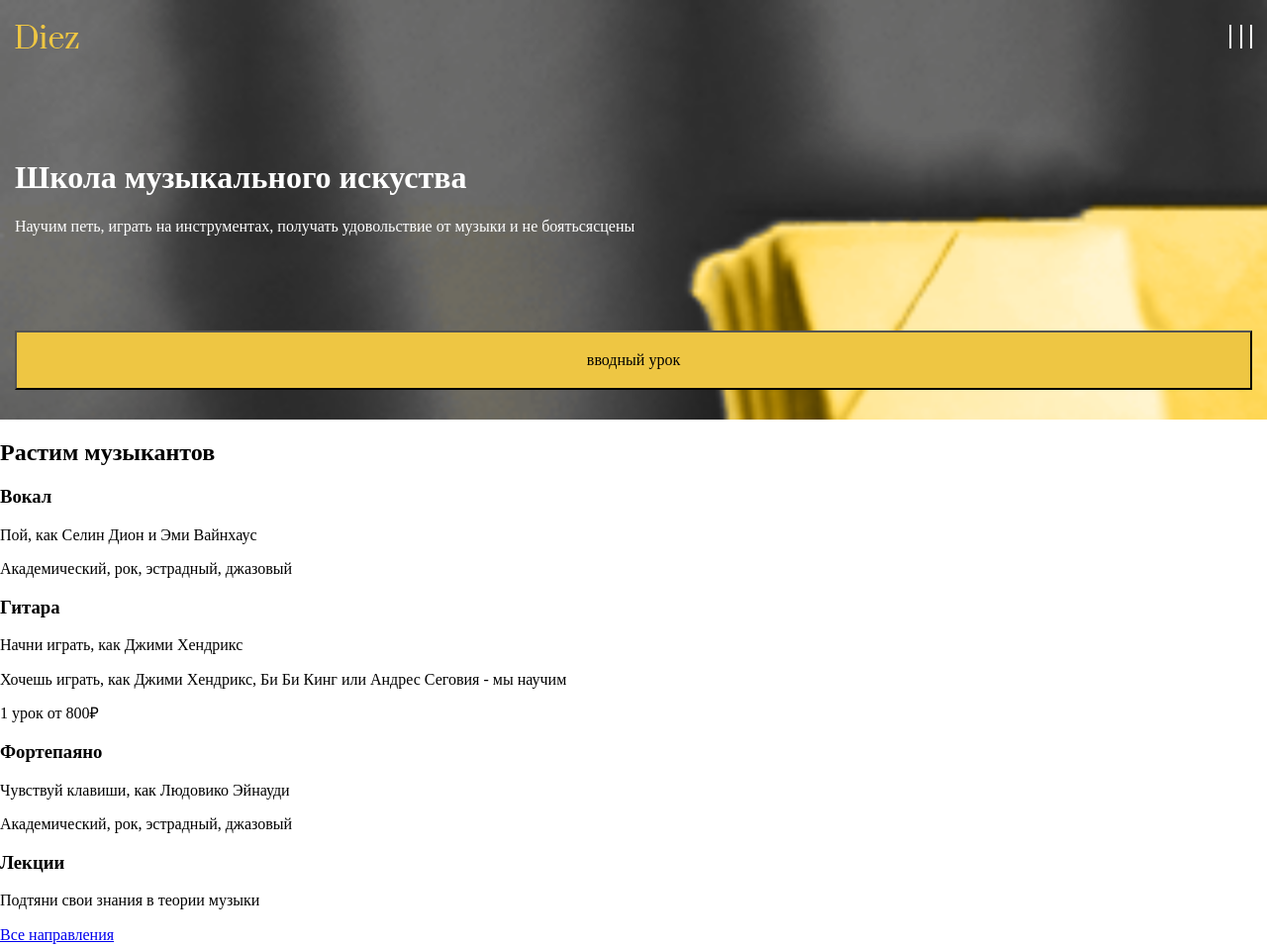
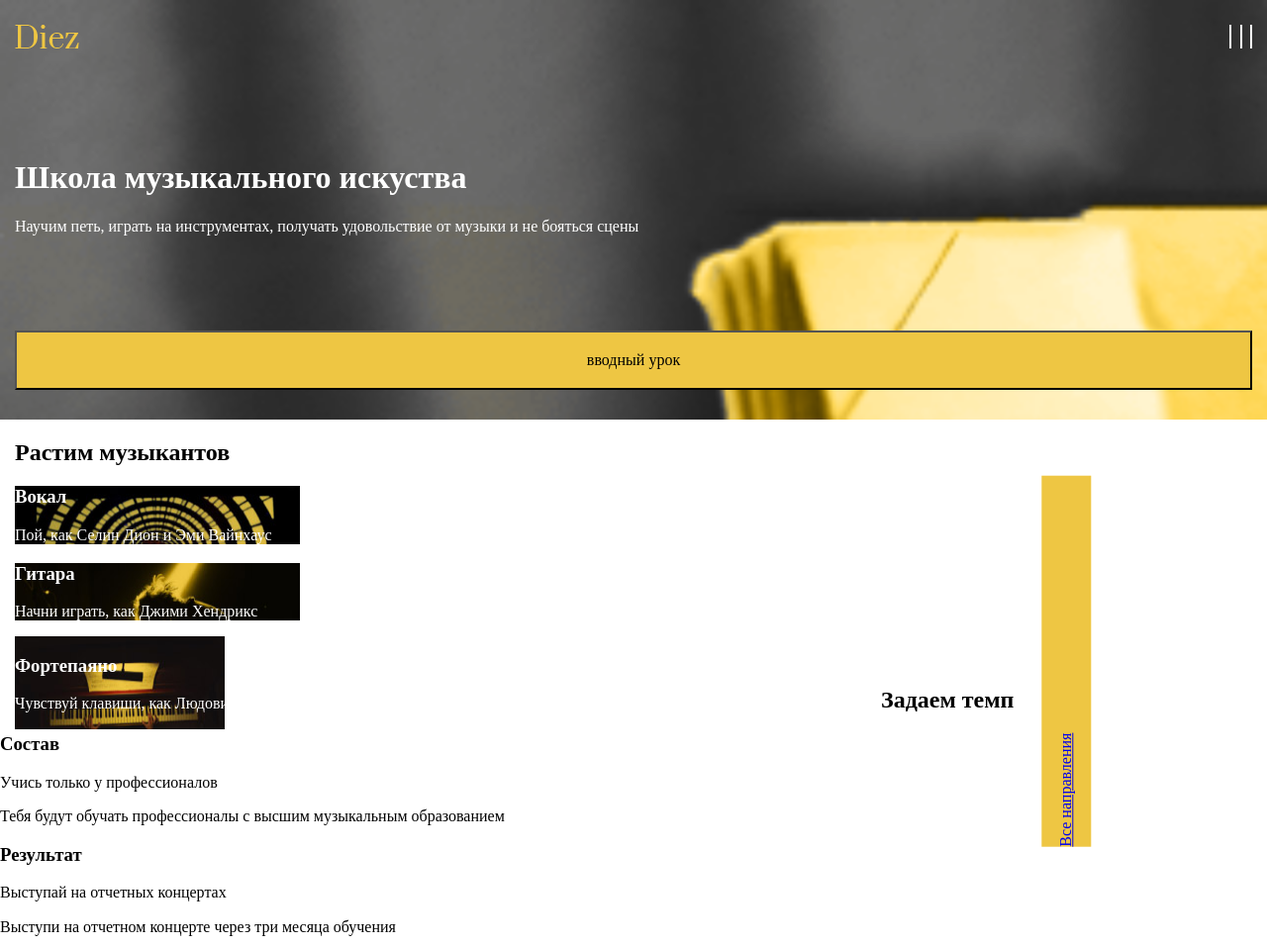
Before and after one commit to Mikman83/Diez, a plain HTML site: page index.html in a window 1280 px wide. Shown: the top 956 px of the page at 99% size. Drawn offline with Linux system fonts and the light colour scheme.

Commit message:
Second Commit

```diff
--- a/css/style.css
+++ b/css/style.css
@@ -4,16 +4,26 @@
 
 
 	.header__container,
-	.promo__row {
+	.promo__row,
+	.direction__container {
 		padding-left: 15px;
 		padding-right: 15px;
 	}
 
 	.header__logo {
-	background-image: url('../img/css_sprites.png');
-	background-repeat: no-repeat;
+		background-image: url('../img/css_sprites.png');
+		background-repeat: no-repeat;
 	}
 
+	.direction__vocal--text-desc,
+	.direction__guitar--text-desc,
+	.direction__guitar--text-price,
+	.promo__text--desc,
+	.promo__form-desc,
+	.direction__piano--text-desc,
+	.direction__lessons-desc {
+		display: none;
+	}
 
 
 	/*HEADER*/
@@ -130,10 +140,6 @@
 		background-size: cover;
 	}
 
-	.promo__text--desc {
-		display: none;
-	}
-
 	.promo__btn--mobile {
 		background-color: #eec643;
 		height: 60px;
@@ -141,9 +147,44 @@
 		margin-top: 80px;
 	}
 
-	.promo__form-desc {
-		display: none;
+
+	/*DIRECTION*/
+
+
+	.direction__vocal {
+		background-image: url(../img/directions_card_img_2.jpg);
+		background-repeat: no-repeat;
+		width: 100%;
+		color: #fff;
 	}
+
+	.direction__guitar {
+		background-image: url(../img/directions_card_img_1.jpg);
+		background-repeat: no-repeat;
+		width: 100%;
+		color: #fff;
+	}
+
+	.direction__piano {
+		background-image: url(../img/directions_card_img_3.jpg);
+		background-repeat: no-repeat;
+		width: 70%;
+		color: #fff;
+		float: left;
+		display: inline-block;
+	}
+
+	.direction__item {
+		float: right;
+		transform: rotate(-90deg);
+		display: inline-block;
+		width: 30%;
+		background-color: #eec643;
+	}
+
+
+
+
 
 }
 
--- a/index.html
+++ b/index.html
@@ -48,7 +48,7 @@
 				<div class="promo__row">
 					<div class="promo__info">
 						<h1 class="promo__title">Школа музыкального искуства</h1>
-						<p class="promo__text--mobil">Научим петь, играть на инструментах, получать удовольствие от музыки и не боятьсясцены</p>
+						<p class="promo__text--mobil">Научим петь, играть на инструментах, получать удовольствие от музыки и не бояться сцены</p>
 						<p class="promo__text--desc">Научим петь, играть на инструментах, не бояться сцены и получать удовольствие от музыки</p>
 						<button class="promo__btn--mobile">вводный урок</button>
 					</div>
@@ -76,25 +76,25 @@
 			<div class="direction__container">
 				<div class="direction__row">
 					<h2 class="direction__header">Растим музыкантов</h2>
-					<div class="direction__item">
-						<h3 class="direction__item--header">Вокал</h3>
-						<p class="direction__item--text-mobile">Пой, как Селин Дион и Эми Вайнхаус</p>
-						<p class="direction__item--text-desc">Академический, рок, эстрадный, джазовый</p>
+					<div class="direction__vocal">
+						<h3 class="direction__vocal--header">Вокал</h3>
+						<p class="direction__vocal--text-mobile">Пой, как Селин Дион и Эми Вайнхаус</p>
+						<p class="direction__vocal--text-desc">Пой, как Шаде Аду и Эми Вайнхаус</p>
 					</div>
-					<div class="direction__item">
-						<h3 class="direction__item--header">Гитара</h3>
-						<p class="direction__item--text-mobile">Начни играть, как Джими Хендрикс</p>
-						<p class="direction__item--text-desc">Хочешь играть, как Джими Хендрикс, Би Би Кинг или Андрес Сеговия - мы научим</p>
-						<p class="direction__item--text-price-desc">1 урок от 800₽</p>
+					<div class="direction__guitar">
+						<h3 class="direction__guitar--header">Гитара</h3>
+						<p class="direction__guitar--text-mobile">Начни играть, как Джими Хендрикс</p>
+						<p class="direction__guitar--text-desc">Хочешь играть, как Джими Хендрикс, Би Би Кинг или Андрес Сеговия - мы научим</p>
+						<p class="direction__guitar--text-price">1 урок от 800₽</p>
 					</div>
-					<div class="direction__item">
-						<h3 class="direction__item--header">Фортепаяно</h3>
-						<p class="direction__item--text-mobile">Чувствуй клавиши, как Людовико Эйнауди</p>
-						<p class="direction__item--text-desc">Академический, рок, эстрадный, джазовый</p>
+					<div class="direction__piano">
+						<h3 class="direction__piano--header">Фортепаяно</h3>
+						<p class="direction__piano--text-mobile">Чувствуй клавиши, как Людовико Эйнауди</p>
+						<p class="direction__piano--text-desc">Академический, рок, эстрадный, джазовый</p>
 					</div>
-					<div class="direction__item-desc">
-						<h3 class="direction__item--header">Лекции</h3>
-						<p class="direction__item--text-desc">Подтяни свои знания в теории музыки</p>
+					<div class="direction__lessons-desc">
+						<h3 class="direction__lessons--header">Лекции</h3>
+						<p class="direction__lessons--text">Подтяни свои знания в теории музыки</p>
 					</div>
 					<div class="direction__item">
 						<p class="direction__item--text"><a href="#" class="direction__link">Все направления</a></p>
```
Also changed, not shown: img/directions_card_img_1.jpg (added), img/directions_card_img_2.jpg (added), img/directions_card_img_3.jpg (added).
